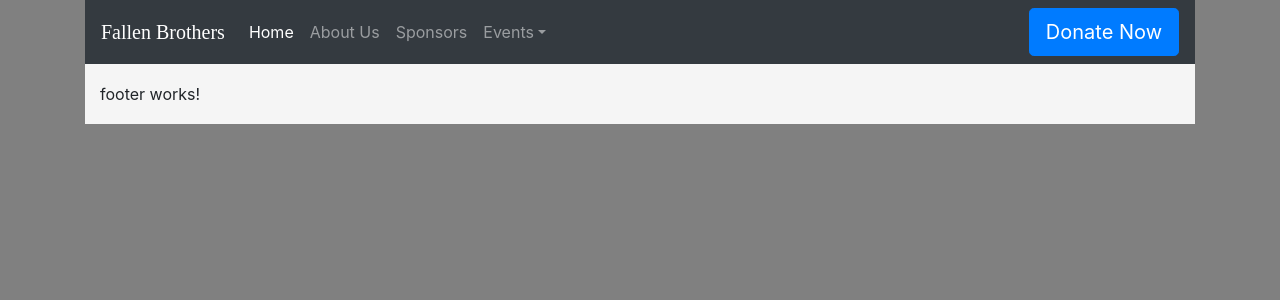
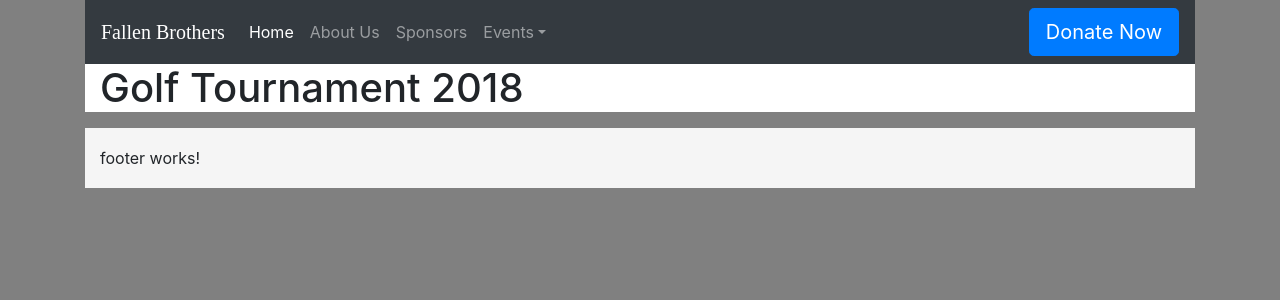
Before and after one commit to mlegendre/fallen_brothers, an Angular app: page /golf-tournament in a window 1280 px wide. Before the commit this address led to /. Shown: the top 300 px of the page. Built offline with nearby package versions, Linux system fonts and the light colour scheme.

Commit message:
Just added the components to the app module and did some small tweaks

```diff
--- a/src/app/app.module.ts
+++ b/src/app/app.module.ts
@@ -17,6 +17,8 @@ import { ChalkRunComponent } from './components/chalk-run/chalk-run.component';
 const appRoutes: Routes = [
   { path: 'about-us', component: AboutUsComponent },
   { path: 'sponsors', component: SponsorsComponent },
+  { path: 'golf-tournament', component: GolfTournamentComponent },
+  { path: 'chalk-run', component: ChalkRunComponent },
   { path: '', component: HomeComponent }
 ]
 
--- a/src/app/components/golf-tournament/golf-tournament.component.html
+++ b/src/app/components/golf-tournament/golf-tournament.component.html
@@ -1,3 +1,6 @@
-<p>
-  golf-tournament works!
-</p>
+<div class="container" style="background-color: white;">
+  <h1>Golf Tournament {{ getYear() }}</h1>
+  <p>
+
+  </p>
+</div>
--- a/src/app/components/golf-tournament/golf-tournament.component.ts
+++ b/src/app/components/golf-tournament/golf-tournament.component.ts
@@ -6,10 +6,13 @@ import { Component, OnInit } from '@angular/core';
   styleUrls: ['./golf-tournament.component.css']
 })
 export class GolfTournamentComponent implements OnInit {
-
   constructor() { }
 
   ngOnInit() {
   }
 
+  public getYear():number{
+    var date = new Date();
+    return date.getFullYear();
+  }
 }
--- a/src/app/components/navbar/navbar.component.html
+++ b/src/app/components/navbar/navbar.component.html
@@ -18,8 +18,8 @@
         <li class="nav-item"ngbDropdown>
           <a class="nav-link dropdown-toggle" ngbDropdownToggle>Events</a>
           <div ngbDropdownMenu aria-labelledby="navbarDropdownMenuLink">
-              <a class="dropdown-item" href="#">Golf Tournament</a>
-              <a class="dropdown-item" href="#">5K Chalk Run</a>
+              <a class="dropdown-item" href="/golf-tournament">Golf Tournament</a>
+              <a class="dropdown-item" href="/chalk-run">5K Chalk Run</a>
           </div>
         </li>
       </ul>
```
